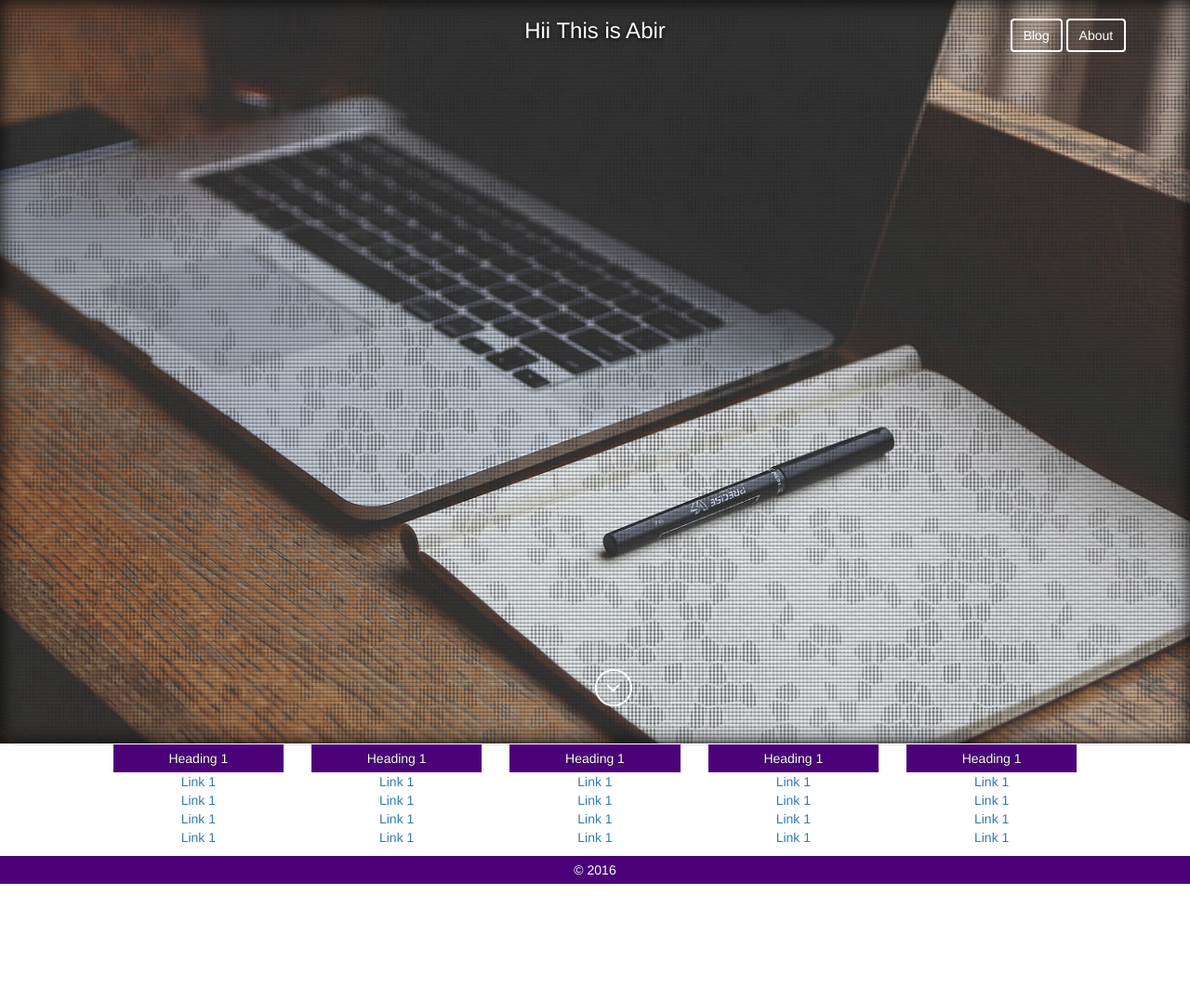
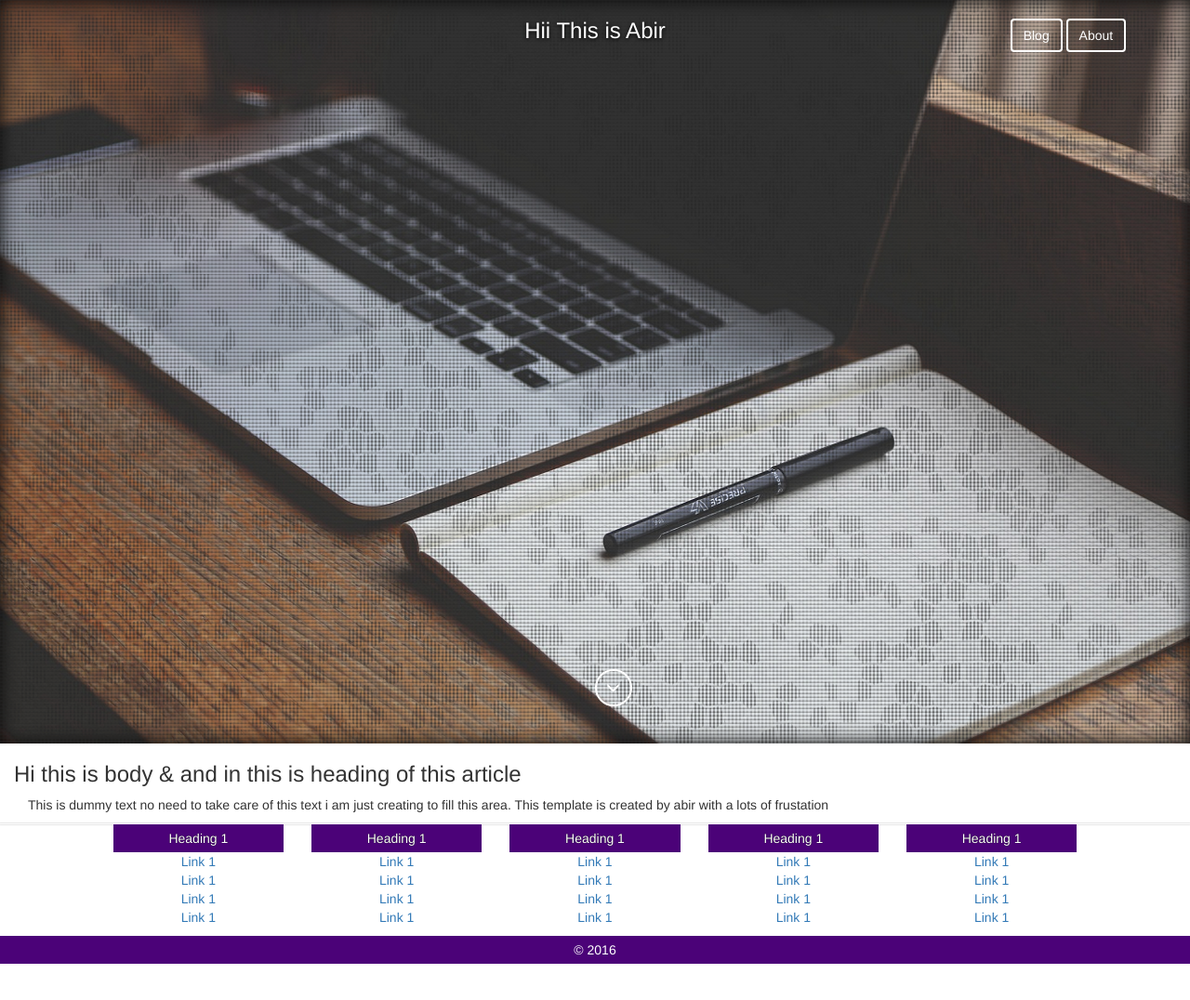
Before and after one commit to abirnag/html-Template-, a plain HTML site: page index.html in a window 1280 px wide. Shown: the top 1076 px of the page at 93% size. Drawn offline with nearby package versions, Linux system fonts and the light colour scheme.

Commit message:
This is commit on template

```diff
--- a/index.html
+++ b/index.html
@@ -38,14 +38,21 @@
 
     </div>
 
+    <!-- Main Panel -->
+    <section class="cust-contains col-lg-12 col-md-12 col-sm-12 col-xs-12 ">
+        <h3 >Hi this is body &amp; and in this is heading of this article</h3>
+        <p class ="col-md-12 col-sm-12 col-" >
+         This is dummy text no need to take care of this text i am just creating to fill this area. This template is created by abir with a lots of frustation
+        </p>
+
+    </section>
 
 
 
+    <div class="col-md-12 col-sm-12 col-xs-12 col-lg-12 cust-line">
+        </div>
+    <footer class="cust-footer container-fluid">
 
-
-    <footer class="cust-footer container-fluid">
-        <div class="col-md-12 col-sm-12 col-xs-12 col-lg-12 cust-line">
-        </div>
          <div class="row">
               <div class="col-sm-12 col-xs-12 col-md-2 col-lg-2 col-md-offset-1 col-lg-offset-1">
                   <div class="col-sm-12 col-xs-12 col-md-12 col-lg-12 cust-footer-link-header">
```
